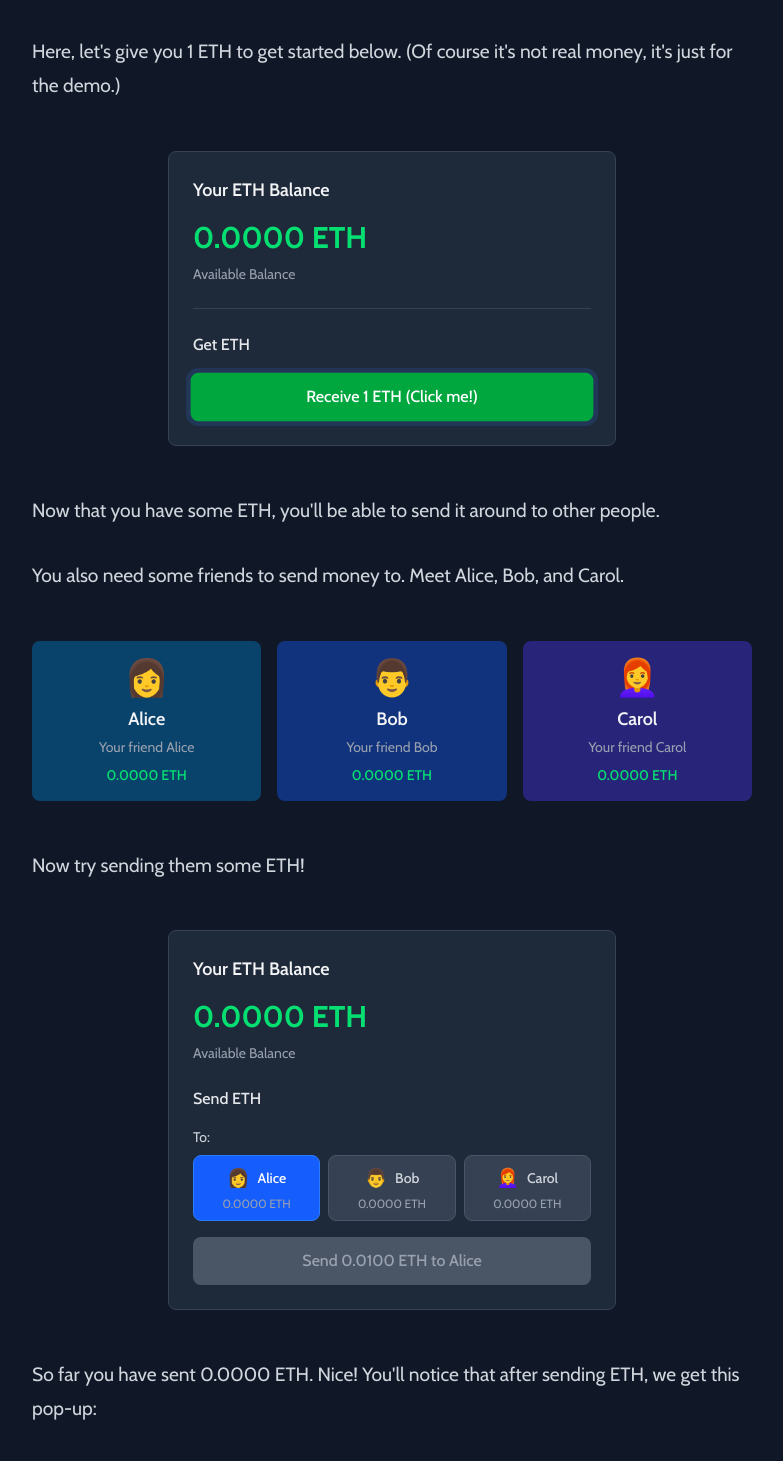
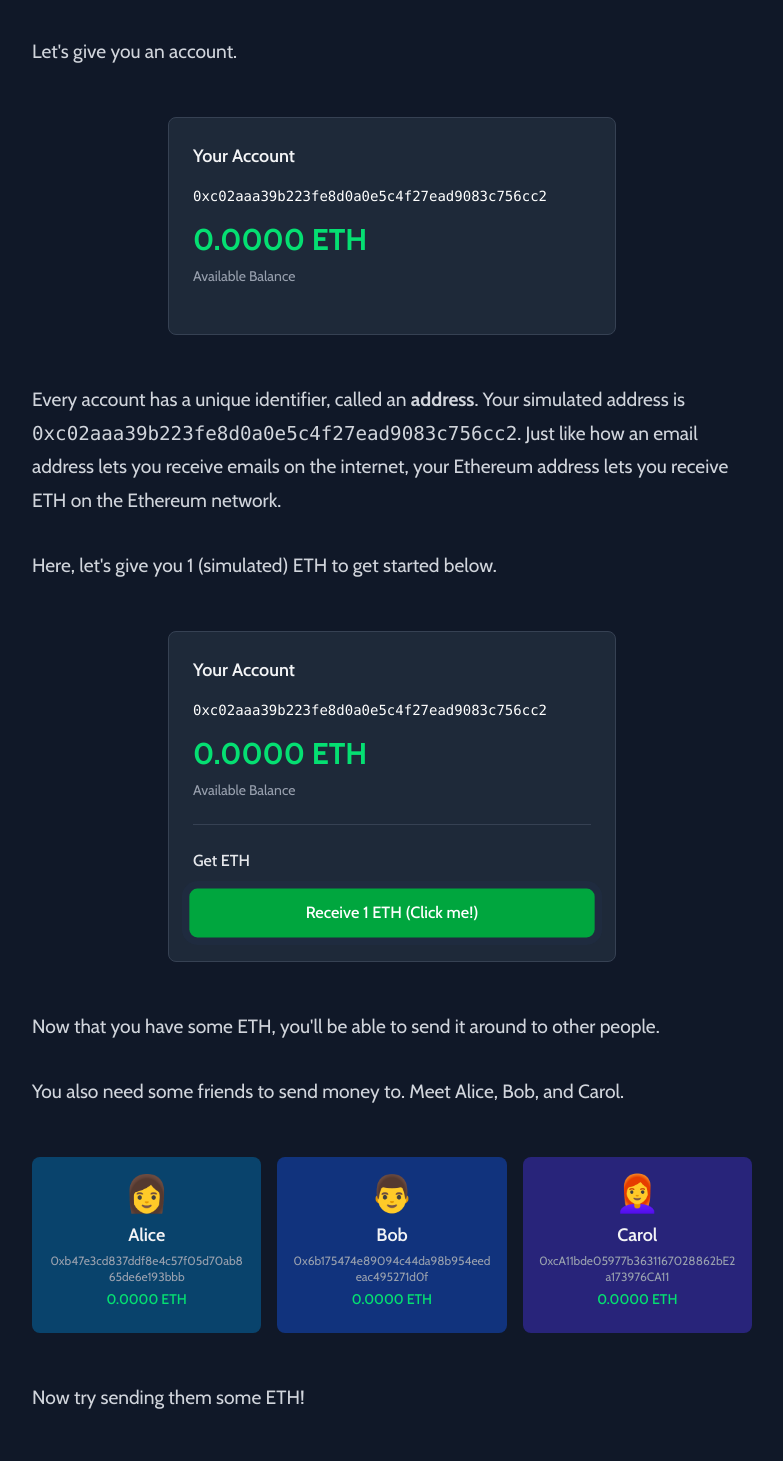
Before and after one commit to sudo-owen/explain-eth, a React (Vite) app: page / in a window 1280 px wide. Shown: the part 843-2304 px from the top of the page, without its empty margins (248-1031 px from the left). Built offline with nearby package versions, Linux system fonts and the light colour scheme.

Commit message:
wip on sc

```diff
--- a/index.html
+++ b/index.html
@@ -3,7 +3,12 @@
   <head>
     <meta charset="UTF-8" />
     <meta name="viewport" content="width=device-width, initial-scale=1.0" />
-    <title>tldr</title>
+    <title>ETH Explained</title>
+
+    <!-- Favicon -->
+    <link rel="icon" type="image/svg+xml" href="/img/eth-logo.svg" />
+    <link rel="icon" type="image/png" href="/img/eth-logo.svg" />
+    <link rel="apple-touch-icon" href="/img/eth-logo.svg" />
   </head>
   <body>
     <div id="root"></div>
--- a/src/components/BalanceComponent.tsx
+++ b/src/components/BalanceComponent.tsx
@@ -2,7 +2,7 @@
 import { useBlockchainContext } from '../contexts/BlockchainContext'
 import { Recipient } from '../types/blockchain'
 import { formatETH } from '../utils/transactions'
-import { getRecipientEmoji } from '../utils/recipients'
+import { getRecipientAddress, getRecipientEmoji } from '../utils/recipients'
 import FlashAnimation from './FlashAnimation'
 
 interface BalanceComponentProps {
@@ -114,7 +114,16 @@
 
   return (
     <div className={`bg-gray-800 border border-gray-700 rounded-lg p-6 ${className}`}>
-      <h3 className="text-lg font-semibold text-gray-100 mb-4">Your ETH Balance</h3>
+
+      <h3 className="text-lg font-semibold text-gray-100 mb-4">Your Account</h3>
+
+      {/* User Address */}
+      <div className="mb-4">
+        <div className="text-sm font-mono break-all">
+          0xc02aaa39b223fe8d0a0e5c4f27ead9083c756cc2
+        </div>
+      </div>
+
 
       {/* Main Balance */}
       <div className="mb-6">
@@ -131,7 +140,9 @@
 
           {/* Recipient Selection */}
           <div>
-            <label className="block text-sm text-gray-300 mb-2">To:</label>
+            <label className="block text-sm text-gray-400 mb-2">
+              To: {getRecipientAddress(selectedRecipient)}
+            </label>
             <div className="grid grid-cols-1 sm:grid-cols-3 gap-2">
               {allowedRecipients.map((recipient) => {
                 const recipientBalance = ethereumState.recipientBalances[recipient] || 0
--- a/src/components/ProfileCards.tsx
+++ b/src/components/ProfileCards.tsx
@@ -2,7 +2,7 @@
 import { useBlockchainContext } from '../contexts/BlockchainContext'
 import { Recipient } from '../types/blockchain'
 import { formatETH } from '../utils/transactions'
-import { getRecipientEmoji, getRecipientDescription, getRecipientBackgroundColor } from '../utils/recipients'
+import { getRecipientEmoji, getRecipientDescription, getRecipientBackgroundColor, getRecipientAddress } from '../utils/recipients'
 import FlashAnimation from './FlashAnimation'
 import CharacterDialogue from './CharacterDialogue'
 
@@ -66,8 +66,10 @@
                 >
                   <div className="text-4xl mb-2">{getRecipientEmoji(recipient)}</div>
                   <div className="text-lg font-semibold text-gray-100 mb-1">{recipient}</div>
-                  <div className="text-sm text-gray-400 mb-2">{getRecipientDescription(recipient)}</div>
-                  <div className="text-sm font-medium text-green-400">
+                  <div className="text-xs text-gray-400 break-all mb-1">
+                    {getRecipientAddress(recipient)}
+                  </div>
+                  <div className="text-sm font-medium text-green-400 mb-2">
                     {formatETH(balance)}
                   </div>
                 </div>
--- a/src/pages/HomePage.tsx
+++ b/src/pages/HomePage.tsx
@@ -177,9 +177,9 @@
           }`}>
             {isPending ? 'Transaction Pending' : 'Transaction Successful'}
           </h3>
-          <p className="text-gray-300 text-sm mt-1">
+          <div className="text-gray-300 text-sm mt-1">
             {isPending ? 'Sending 0.01 ETH to Alice 👩‍💼...' : 'Sent 0.01 ETH to Alice 👩‍💼'}
-          </p>
+          </div>
         </div>
       </div>
 
@@ -250,7 +250,20 @@
             </p>
 
             <p className="text-gray-300 leading-relaxed mb-8">
-               Here, let's give you 1 ETH to get started below. (Of course it's not real money, it's just for the demo.)
+              Let's give you an account.
+            </p>
+
+            {/* Balance Component - Account Only */}
+            <div className="my-12">
+              <BalanceComponent className="max-w-md mx-auto" />
+            </div>
+
+            <p className="text-gray-300 leading-relaxed mb-8">
+              Every account has a unique identifier, called an <strong>address</strong>. Your simulated address is <code>0xc02aaa39b223fe8d0a0e5c4f27ead9083c756cc2</code>. Just like how an email address lets you receive emails on the internet, your Ethereum address lets you receive ETH on the Ethereum network.
+            </p>
+
+            <p className="text-gray-300 leading-relaxed mb-8">
+               Here, let's give you 1 (simulated) ETH to get started below.
             </p>
 
             {/* Balance Component */}
@@ -285,7 +298,7 @@
             </div>
 
             <p className="text-gray-300 leading-relaxed mb-8">
-              So far you have sent {totalAmountSent.toFixed(4)} ETH. Nice! You'll notice that after sending ETH, we get this pop-up:
+              So far you have sent {totalAmountSent.toFixed(4)} ETH. Nice! After sending ETH, we get the pop-up below. What does it mean?
             </p>
 
             {/* Dummy Transaction Modal */}
@@ -347,11 +360,15 @@
             </p>
 
             <p className="text-gray-300 leading-relaxed mb-8">
-              To explain, let's try another demo. Let's say that you have to pay Alice, Bob, <em>and</em> Carol. All of them. Maybe they each took you out to dinner last week.
+              A block serves the same purpose as the train in the above animation. It arrives regularly, loads up on transactions, and then leaves for its destination.
             </p>
 
             <p className="text-gray-300 leading-relaxed mb-8">
-              Try sending them ETH. (The send button will automatically load the next recipient.)
+              Let's say that you have to pay Alice, Bob, <em>and</em> Carol. All of them. Maybe they each took you out to dinner last week.
+            </p>
+
+            <p className="text-gray-300 leading-relaxed mb-8">
+              Try sending each of them ETH. (The send button will automatically load the next recipient.)
             </p>
 
             {/* Balance Component with Auto-Cycling Recipients */}
@@ -368,7 +385,7 @@
             </div>
 
             <p className="text-gray-300 leading-relaxed mb-8">
-              When we send out all these different transactions, they get collected into a **block**. So a block is a list of all the transactions that have happened, and a new one gets published every 12 seconds.
+              When we send out all these different transactions, they get collected into a <b>block</b>. So a block is a list of all the transactions that have happened, and a new one gets published every 12 seconds.
             </p>
 
             {/* Block Animation */}
--- a/src/utils/recipients.ts
+++ b/src/utils/recipients.ts
@@ -4,28 +4,33 @@
   emoji: string
   description: string
   backgroundColor: string
+  address: string
 }
 
 const recipientData: Record<string, RecipientData> = {
   'Alice': {
     emoji: '👩',
     description: 'Your friend Alice',
-    backgroundColor: 'bg-sky-600/40 border-slate-200/60'
+    backgroundColor: 'bg-sky-600/40 border-slate-200/60',
+    address: '0xb47e3cd837ddf8e4c57f05d70ab865de6e193bbb'
   },
   'Bob': {
     emoji: '👨',
     description: 'Your friend Bob',
-    backgroundColor: 'bg-blue-600/40 border-slate-200/60'
+    backgroundColor: 'bg-blue-600/40 border-slate-200/60',
+    address: '0x6b175474e89094c44da98b954eedeac495271d0f'
   },
   'Carol': {
     emoji: '👩‍🦰',
     description: 'Your friend Carol',
-    backgroundColor: 'bg-indigo-600/40 border-slate-200/60'
+    backgroundColor: 'bg-indigo-600/40 border-slate-200/60',
+    address: '0xcA11bde05977b3631167028862bE2a173976CA11'
   },
   'Eve': {
     emoji: '🕵️‍♀️',
     description: 'A mysterious stranger',
-    backgroundColor: 'bg-gray-800 border-gray-700'
+    backgroundColor: 'bg-gray-800 border-gray-700',
+    address: '0x0000000000000000000000000000000000000000'
   }
 }
 
@@ -41,4 +46,8 @@
   return recipientData[name]?.backgroundColor || 'bg-gray-800 border-gray-700'
 }
 
+export const getRecipientAddress = (name: string): string => {
+  return recipientData[name]?.address || '0x0000000000000000000000000000000000000000'
+}
+
 export const recipients: Recipient[] = ['Alice', 'Bob', 'Carol', 'Eve']
```
Also changed, not shown: public/img/eth-logo.svg (added), 1 other file (tests, documents, lock files or other folders).
